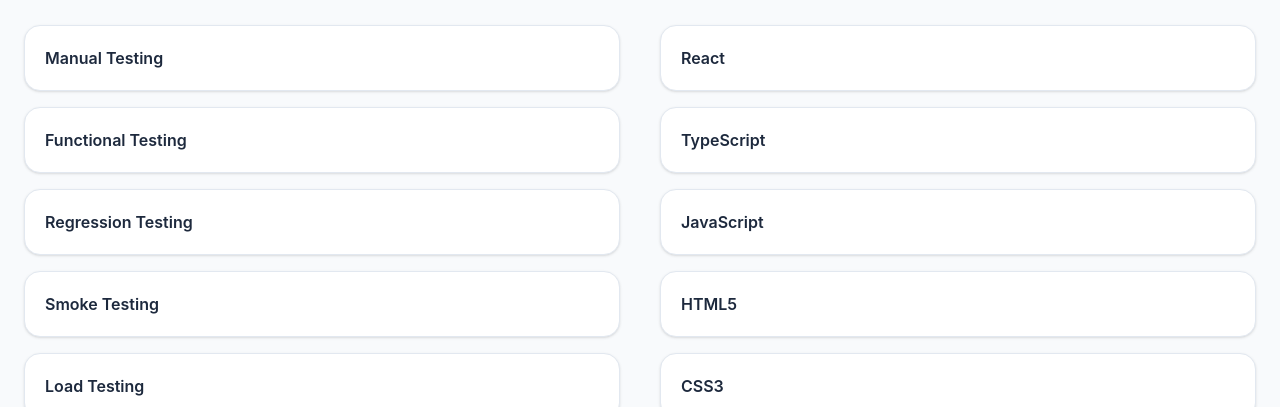
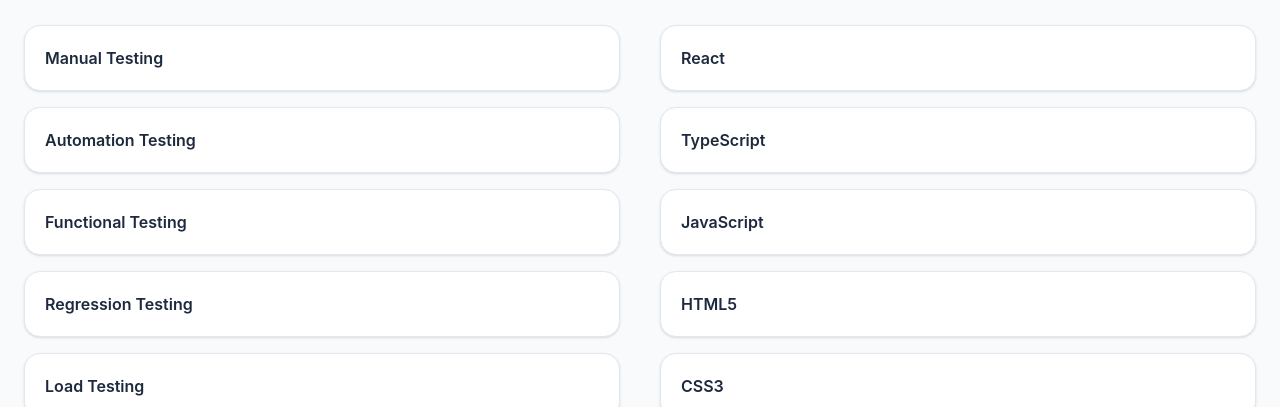
Before and after one commit to naimuropu-cell/naimuropu-cell.github.io, a React (Vite) app: page / in a window 1280 px wide. Shown: the part 2723-3130 px from the top of the page. Built offline with nearby package versions, Linux system fonts and the light colour scheme.

Commit message:
Update Pf

```diff
--- a/src/data/experience.ts
+++ b/src/data/experience.ts
@@ -11,8 +11,9 @@
 
   skills: [
     "Manual Testing",
+    "Automation Testing",
     "Selenium WebDriver",
-    "Automation Testing",
+    "PlayWright",
     "API Testing",
     "Postman Automation",
     "Exploratory Testing",
--- a/src/data/skills.ts
+++ b/src/data/skills.ts
@@ -1,8 +1,8 @@
 export const qaSkills = [
   "Manual Testing",
+  "Automation Testing",
   "Functional Testing",
   "Regression Testing",
-  "Smoke Testing",
   "Load Testing",
   "Test Case Design",
   "Bug Reporting",
```
